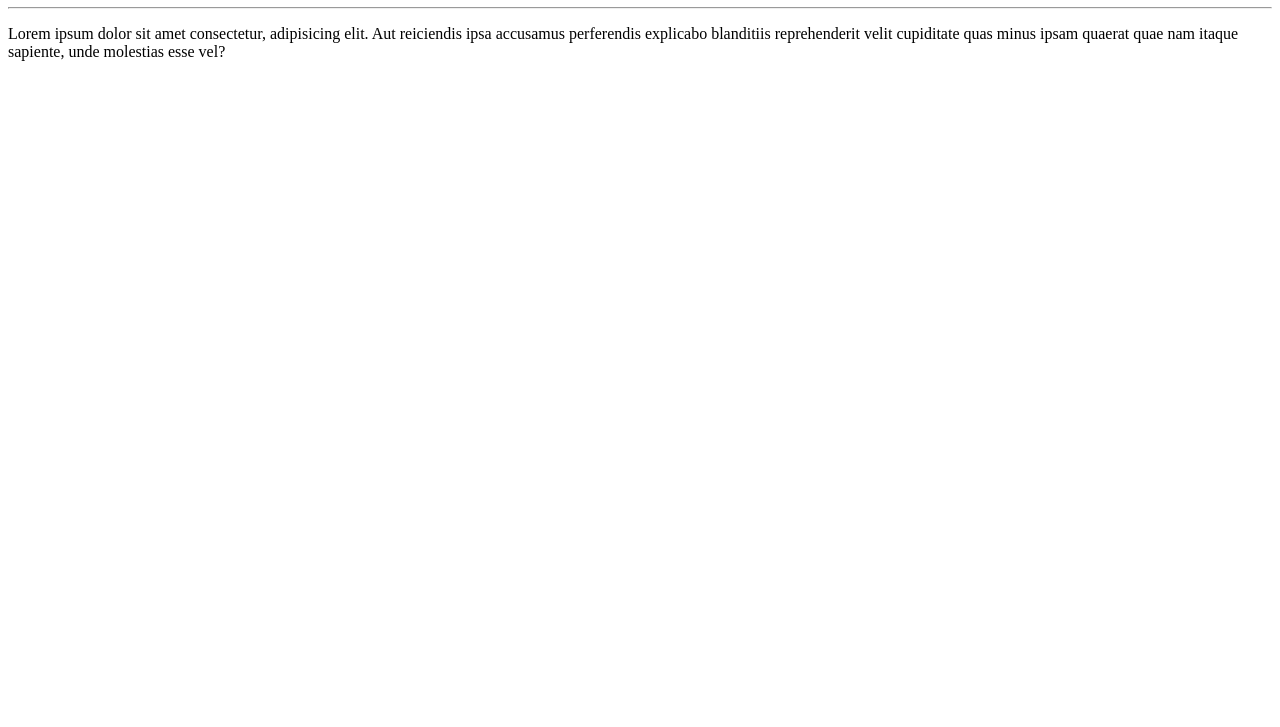
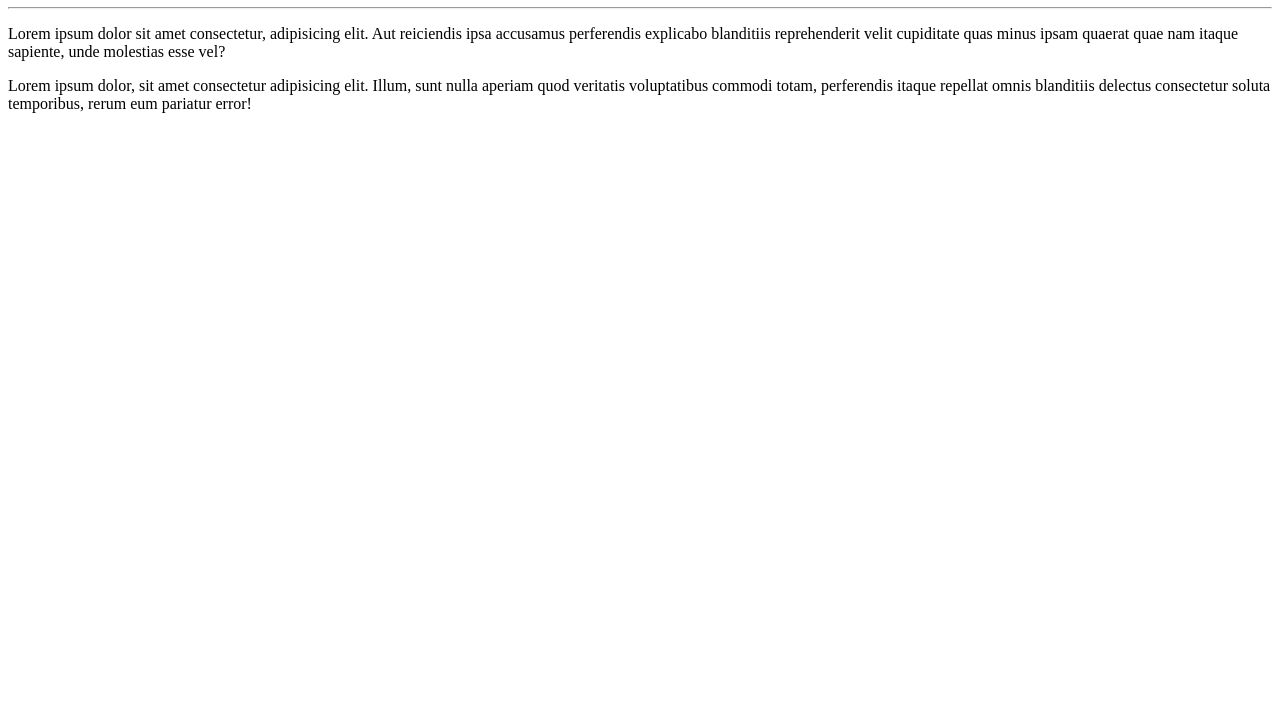
Before and after one commit to nrabelloo/Ola-Mundo, a plain HTML site: page site-exemplo/index.html in a window 1280 px wide. Shown: the part 73-800 px from the top of the page. Drawn offline with Linux system fonts and the light colour scheme.

Commit message:
adicionei um paragrafo

```diff
--- a/site-exemplo/index.html
+++ b/site-exemplo/index.html
@@ -9,5 +9,6 @@
     <h1>Olá, Mundo!</h1>
     <hr>
     <p>Lorem ipsum dolor sit amet consectetur, adipisicing elit. Aut reiciendis ipsa accusamus perferendis explicabo blanditiis reprehenderit velit cupiditate quas minus ipsam quaerat quae nam itaque sapiente, unde molestias esse vel?</p>
+    <p>Lorem ipsum dolor, sit amet consectetur adipisicing elit. Illum, sunt nulla aperiam quod veritatis voluptatibus commodi totam, perferendis itaque repellat omnis blanditiis delectus consectetur soluta temporibus, rerum eum pariatur error!</p>
 </body>
 </html>
```
